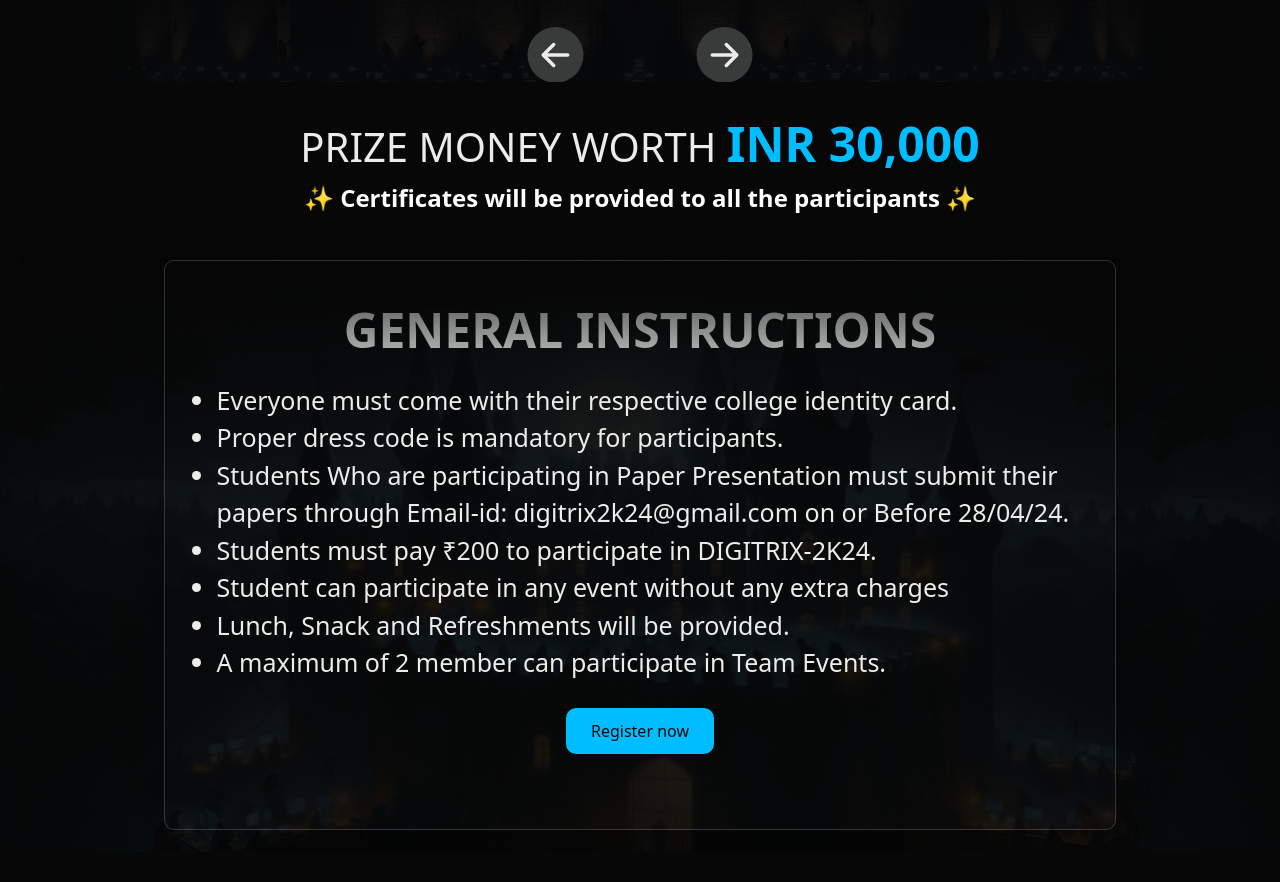
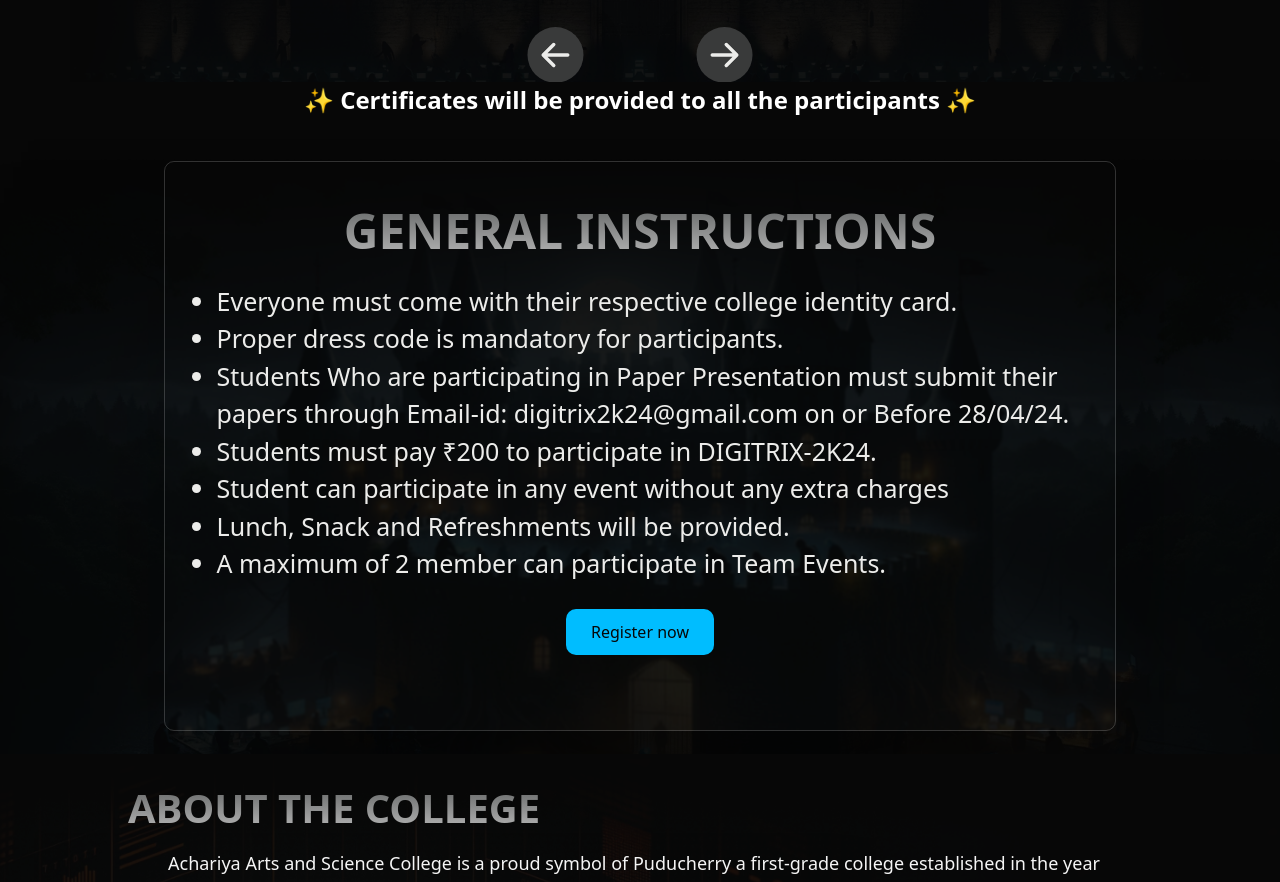
Before and after one commit to DIGITRIX-24/Event, a plain HTML site: page index.html in a window 1280 px wide. Shown: the part 1524-2406 px from the top of the page. Drawn offline with nearby package versions, Linux system fonts and the light colour scheme.

Commit message:
remove 30,000

```diff
--- a/index.html
+++ b/index.html
@@ -8,6 +8,7 @@
     <meta name="keywords" content="DIGITRIX-24" />
     <meta name="viewport" content="width=device-width, initial-scale=1.0">
     <title>DIGITRIX-24</title>
+    <link rel="icon" type="image/x-icon" href="assets/sm.png">
     <link rel="stylesheet" href="css/index.css">
     <link rel="stylesheet" href="css/nav.css">
     <link rel="stylesheet" href="css/infinite.css">
@@ -280,7 +281,7 @@ if (targetTimestamp) {
 </div>        <div class="prize-cover">
   <div class="prize-container">
       <div class="text-center w-100">
-          <h2 class="prize-head">Prize money worth <span>INR 30,000</span></h2>
+<!--           <h2 class="prize-head">Prize money worth <span>INR 30,000</span></h2> -->
           <p class="text-white fs-4 fw-bold"> ✨ Certificates will be provided to all the participants ✨</p>
       </div>
 
```
